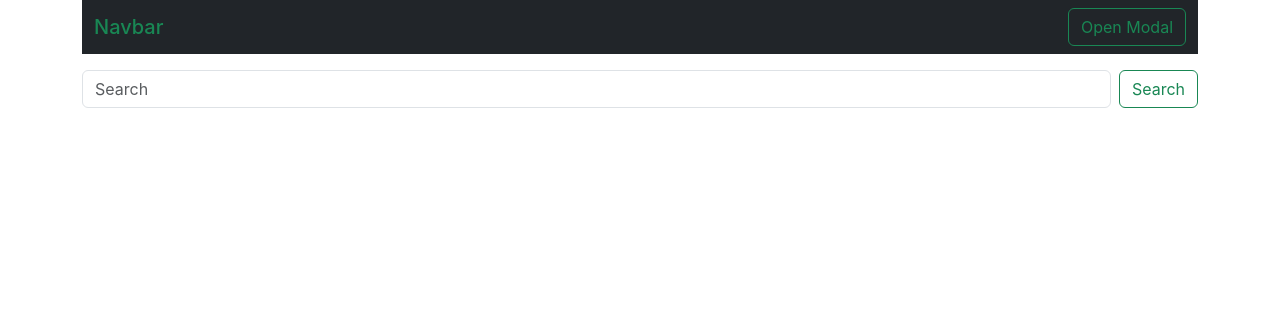
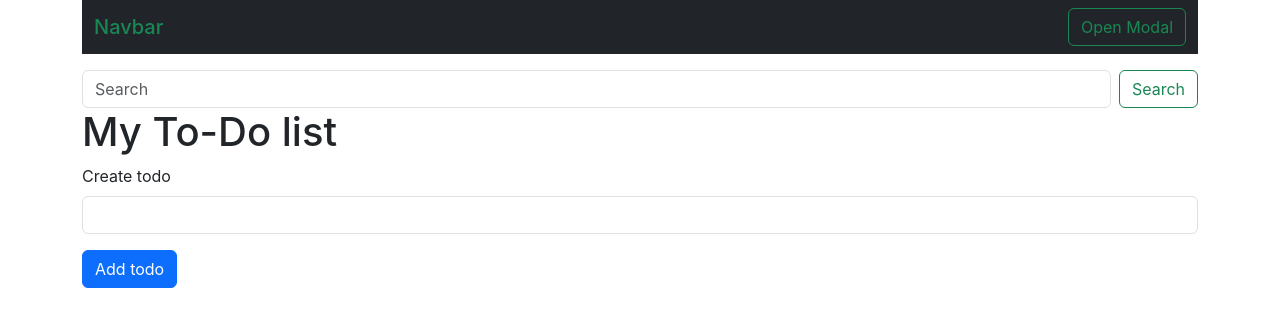
Before and after one commit to OlexTS/React-practice, a React (Create React App) app: page / in a window 1280 px wide. Shown: the top 326 px of the page. Built offline with nearby package versions, Linux system fonts and the light colour scheme.

Commit message:
refactoring forms on hooks

```diff
--- a/src/components/App.jsx
+++ b/src/components/App.jsx
@@ -4,7 +4,7 @@ import { nanoid } from "nanoid";
 import { Header } from "./Header/Header";
 // import Counter from "./Counter/Counter";
 import Modal from "./Modal/Modal";
-// import ToDoList from "./ToDoList/TodoList";
+import ToDoList from "./ToDoList/TodoList";
 import FormLogin from "./FormLogin/FormLogin";
 import Search from "./Search/Search";
 import ContentInfo from "./ContentInfo/ContentInfo";
@@ -32,7 +32,7 @@ const App = () => {
       <Search handleSearch={handleSearch} />
       <ContentInfo searchText={searchText} />
       {/* <Counter /> */}
-      {/* <ToDoList /> */}
+      <ToDoList />
       {isOpenModal && (
         <Modal closeModal={closeModal}>
           <FormLogin createUser={createUser} closeModal={closeModal} />
--- a/src/components/FormLogin/FormLogin.jsx
+++ b/src/components/FormLogin/FormLogin.jsx
@@ -1,51 +1,41 @@
-import { Component } from "react";
+import { useState } from "react";
 
-class FormLogin extends Component {
-  state = {
-    email: "",
-    password: "",
-    isChecked: false,
-    gender: "male",
+const FormLogin = ({ createUser, closeModal }) => {
+  const [email, setEmail] = useState("");
+  const [password, setPassword] = useState("");
+  const [isChecked, setIsChecked] = useState(false);
+  const [gender, setGender] = useState("male");
+
+  const handleChangeEmail = ({ target }) => {
+    setEmail(target.value);
   };
-  // componentDidMount() {
-  //   console.log("This is mount");
-  // }
-  // componentDidUpdate(prevProps, prevState) {
-  //   console.log("This is update");
-  // }
-  // componentWillUnmount() {
-  //   console.log("This is unmount");
-  // }
-  handleChange = ({ target }) => {
-    this.setState({ [target.name]: target.value });
+  const handleChangePassword = ({ target }) => {
+    setPassword(target.value);
   };
-  handleSubmit = (e) => {
+  const handleSubmit = (e) => {
     e.preventDefault();
     //   this.props.createUser(this.state)
-    if (!this.state.email || !this.state.password) {
+    if (!email || !password) {
       return alert("Please fill in all fields!");
     }
-    this.props.createUser({
-      email: this.state.email,
-      password: this.state.password,
-      gender: this.state.gender,
+    createUser({
+      email,
+      password,
+      gender,
     });
-    this.setState({
-      email: "",
-      password: "",
-    });
-    this.props.closeModal();
+    setEmail("");
+    setPassword("");
+    closeModal();
   };
-  handleCheck = ({ target: { checked } }) => {
-    this.setState({ isChecked: checked });
+  const handleCheck = ({ target: { checked } }) => {
+    setIsChecked(checked);
   };
-  handleRadio = ({ target: { value } }) => {
-    this.setState({ gender: value });
+  const handleRadio = ({ target: { value } }) => {
+    setGender(value);
   };
-  render() {
-    // console.log("This is render");
+
   return (
-      <form onSubmit={this.handleSubmit}>
+    <form onSubmit={handleSubmit}>
       <div className="mb-3">
         <label htmlFor="exampleInputEmail1" className="form-label">
           Email address
@@ -56,8 +46,8 @@ class FormLogin extends Component {
           className="form-control"
           id="exampleInputEmail1"
           aria-describedby="emailHelp"
-            onChange={this.handleChange}
-            value={this.state.email}
+          onChange={handleChangeEmail}
+          value={email}
         />
         <div id="emailHelp" className="form-text">
           We'll never share your email with anyone else.
@@ -72,8 +62,8 @@ class FormLogin extends Component {
           type="password"
           className="form-control"
           id="exampleInputPassword1"
-            onChange={this.handleChange}
-            value={this.state.password}
+          onChange={handleChangePassword}
+          value={password}
         />
       </div>
       <div className="mb-3 form-check">
@@ -81,8 +71,8 @@ class FormLogin extends Component {
           type="checkbox"
           className="form-check-input"
           id="exampleCheck1"
-            checked={this.state.isChecked}
-            onChange={this.handleCheck}
+          checked={isChecked}
+          onChange={handleCheck}
         />
         <label className="form-check-label" htmlFor="exampleCheck1">
           I agree
@@ -94,8 +84,8 @@ class FormLogin extends Component {
           type="radio"
           name="flexRadioDefault"
           id="flexRadioDefault1"
-            checked={this.state.gender === "male"}
-            onChange={this.handleRadio}
+          checked={gender === "male"}
+          onChange={handleRadio}
           value="male"
         />
         <label className="form-check-label" htmlFor="flexRadioDefault1">
@@ -108,23 +98,19 @@ class FormLogin extends Component {
           type="radio"
           name="flexRadioDefault"
           id="flexRadioDefault2"
-            checked={this.state.gender === "female"}
-            onChange={this.handleRadio}
+          checked={gender === "female"}
+          onChange={handleRadio}
           value="female"
         />
         <label className="form-check-label" htmlFor="flexRadioDefault2">
           Female
         </label>
       </div>
-        <button
-          type="submit"
-          disabled={!this.state.isChecked}
-          className="btn btn-primary"
-        >
+      <button type="submit" disabled={!isChecked} className="btn btn-primary">
         Submit
       </button>
     </form>
   );
-  }
-}
+};
+
 export default FormLogin;
--- a/src/components/FormToDo/FormToDo.jsx
+++ b/src/components/FormToDo/FormToDo.jsx
@@ -1,30 +1,24 @@
-import { Component } from "react";
+import { useState } from "react";
 
-class FormToDo extends Component {
-  state = {
-      todo: "",
+const FormToDo = ({ addTodo }) => {
+  const [todo, setTodo] = useState("");
 
+  const handleChange = ({ target }) => {
+    setTodo(target.value);
   };
-
-
-  handleChange = ({ target }) => {
-    this.setState({ [target.name]: target.value });
-  };
-  handleSubmit = (e) => {
+  const handleSubmit = (e) => {
     e.preventDefault();
     //   this.props.createUser(this.state)
 
-    if (!this.state.todo) {
+    if (!todo) {
       return alert("Please enter a valid value");
     }
-    this.props.addTodo(this.state.todo);
-    this.setState({
-      todo: "",
-    });
+    addTodo(todo);
+    setTodo("");
   };
-  render() {
+
   return (
-      <form onSubmit={this.handleSubmit}>
+    <form onSubmit={handleSubmit}>
       <div className="mb-3">
         <label htmlFor="exampleInputEmail1" className="form-label">
           Create todo
@@ -34,8 +28,8 @@ class FormToDo extends Component {
           type="text"
           className="form-control"
           id="exampleInputEmail1"
-            onChange={this.handleChange}
-            value={this.state.todo}
+          onChange={handleChange}
+          value={todo}
         />
       </div>
       <button type="submit" className="btn btn-primary">
@@ -43,6 +37,6 @@ class FormToDo extends Component {
       </button>
     </form>
   );
-  }
-}
+};
+
 export default FormToDo;
--- a/src/components/Modal/Modal.jsx
+++ b/src/components/Modal/Modal.jsx
@@ -3,7 +3,7 @@ import { useEffect } from "react";
 const Modal = ({ closeModal, children }) => {
   useEffect(() => {
     function handlePressEsc(e) {
-      console.log(Date.now);
+      //   console.log(Date.now);
       if (e.code === "Escape") {
         closeModal();
       }
```
Lines whose indentation alone changed are shown as unchanged.
